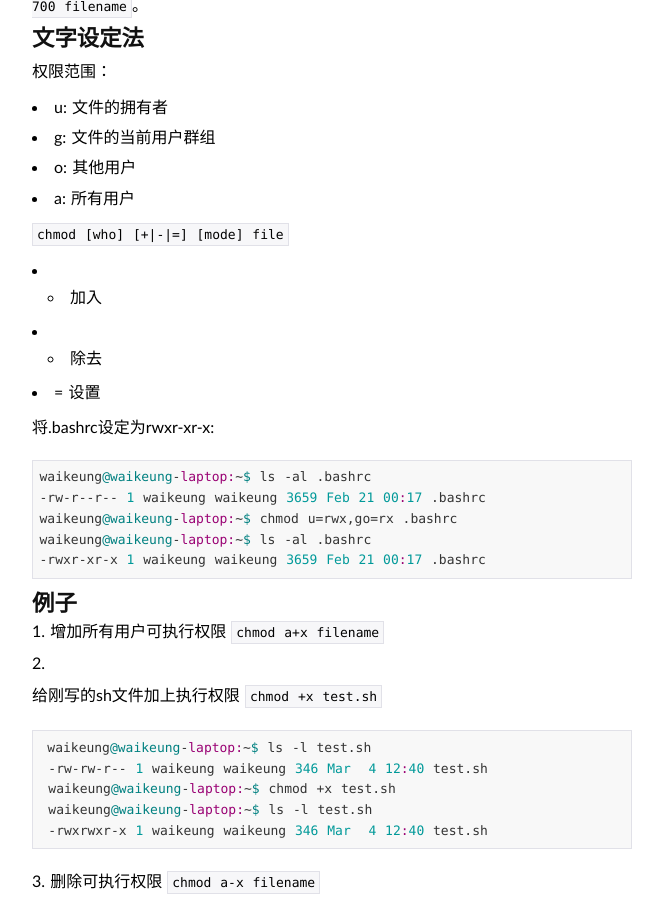
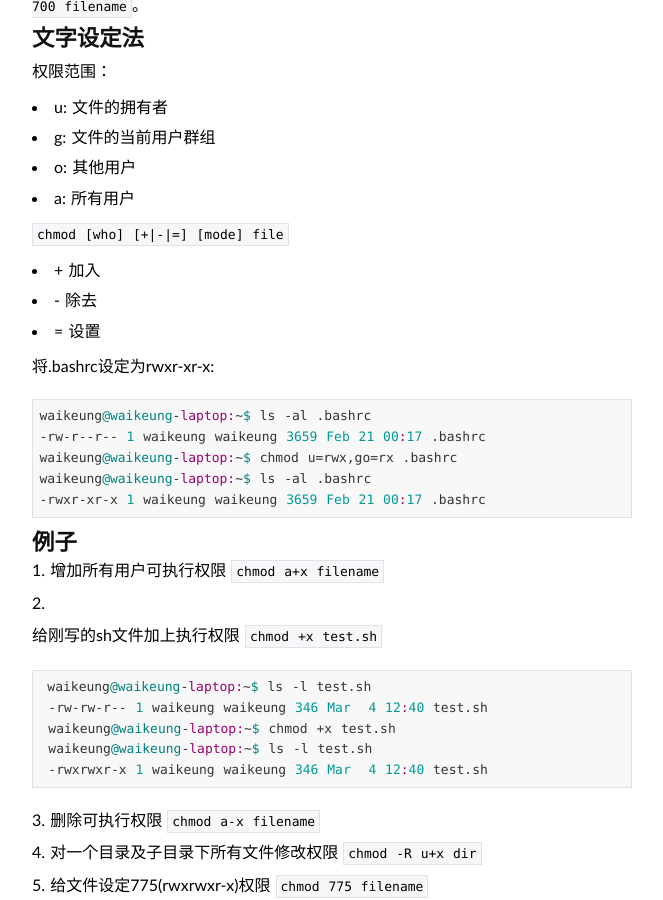
Before and after one commit to AndroidInternal/waikeung.github.com, a Jekyll site: the page built from _posts/2014-03-04-linux_chmod.md, in a window 1280 px wide and 900 px high, scrolled down 1468 px. Shown: the whole window, without its empty margins (308-971 px from the left). Built offline with Jekyll 4.4.1, drawn with Linux system fonts in a browser that asks for light colours; some web fonts are replaced; Markdown is read by kramdown in place of the engine named in the settings.

```diff
--- a/_posts/2014-03-04-linux_chmod.md
+++ b/_posts/2014-03-04-linux_chmod.md
@@ -74,8 +74,8 @@ chmod [-Rcv] mode file
 
 `chmod [who] [+|-|=] [mode] file`
 
-* + 加入
-* - 除去
+* \+ 加入
+* \- 除去
 * = 设置
 
 将.bashrc设定为rwxr-xr-x:
```
